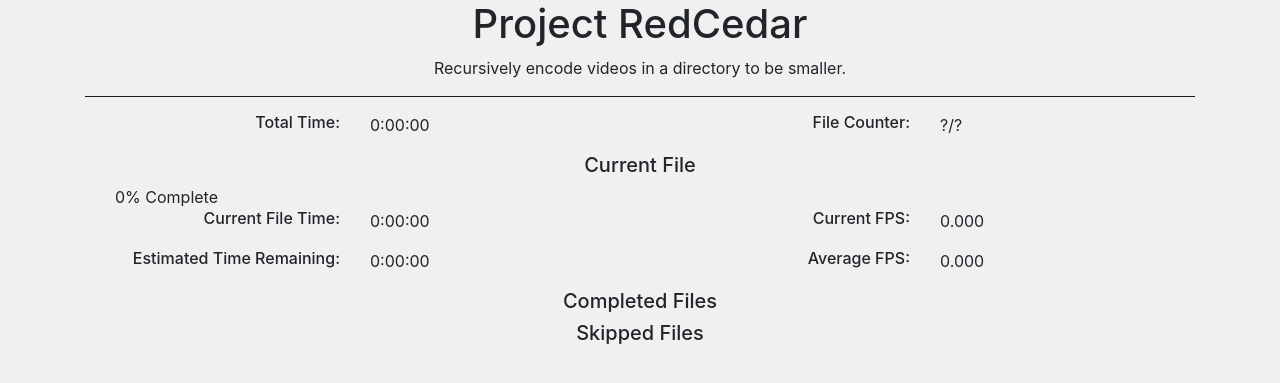
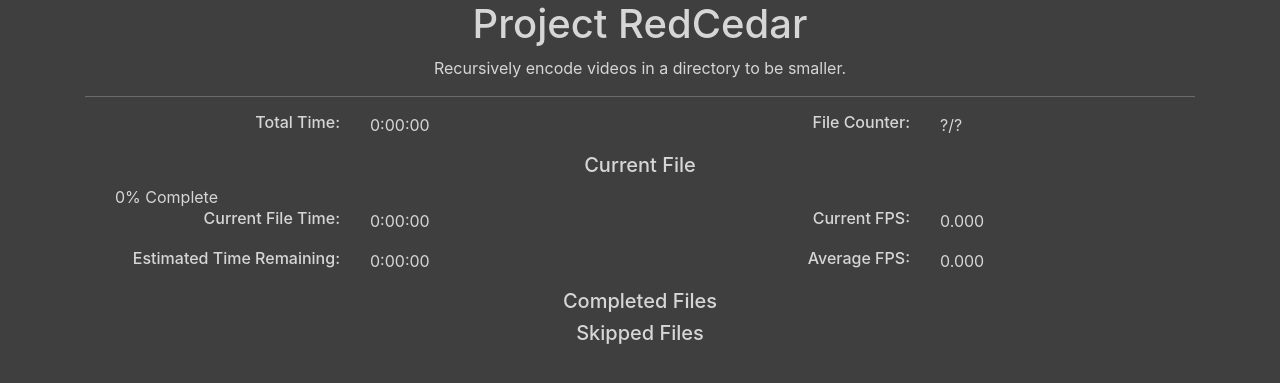
Before and after one commit to BrenekH/encodarr, a Flask app: page / in a window 1280 px wide. Shown: the top 383 px of the page. Run offline with Flask 2, Linux system fonts and the light colour scheme; some libraries are stand-ins or nearby versions.

Commit message:
Darkmode

```diff
--- /dev/null
+++ b/static/css/main-darkmode.css
@@ -0,0 +1,87 @@
+body {
+	background-color: #3f3f3f;
+	color: #d6d6d6;
+}
+
+hr {
+	color: #7e7e7e;
+	border-color: #6b6b6b;
+	margin-top: 0px;
+}
+
+.header-content {
+	/* Bootstrap aligned center */
+}
+
+.total-time-label {
+	/* Bootstrap aligned right */
+}
+
+.total-time {}
+
+.file-counter-label {
+	/* Bootstrap aligned right */
+}
+
+.file-counter {}
+
+
+/* Current File */
+.current-file-header {
+	/* Bootstrap aligned center */
+}
+
+.current-file {}
+
+.percent-complete {
+	/* Bootstrap aligned center */
+}
+
+.current-time-running-label {
+	/* Bootstrap aligned right */
+}
+
+.current-time-running {}
+
+.fps-label {
+	/* Bootstrap aligned right */
+}
+
+.fps {}
+
+.completion-estimate-label {
+	/* Bootstrap aligned right */
+}
+
+.completion-estimate {}
+
+.avg-fps-label {
+	/* Bootstrap aligned right */
+}
+
+.avg-fps {}
+
+
+/* Completed Files Log */
+.completed-header {
+	/* Bootstrap aligned center */
+}
+
+.completed-file-path {}
+
+.completed-avg-fps {}
+
+.completed-time {}
+
+.completed-timestamp {}
+
+
+/* Skipped Files Log */
+
+.skipped-header {
+	/* Bootstrap aligned center */
+}
+
+.skipped-file-path {}
+
+.skipped-reason {}
--- a/templates/index.html
+++ b/templates/index.html
@@ -3,7 +3,7 @@
 	<head>
 		<!-- CSS -->
 		<link rel="stylesheet" href="https://stackpath.bootstrapcdn.com/bootstrap/4.5.0/css/bootstrap.min.css" integrity="sha384-9aIt2nRpC12Uk9gS9baDl411NQApFmC26EwAOH8WgZl5MYYxFfc+NcPb1dKGj7Sk" crossorigin="anonymous">
-		<link rel="stylesheet" href="static/css/main.css">
+		<link rel="stylesheet" href="static/css/main-darkmode.css">
 	</head>
 	<body>
 		<div class="container">
```
